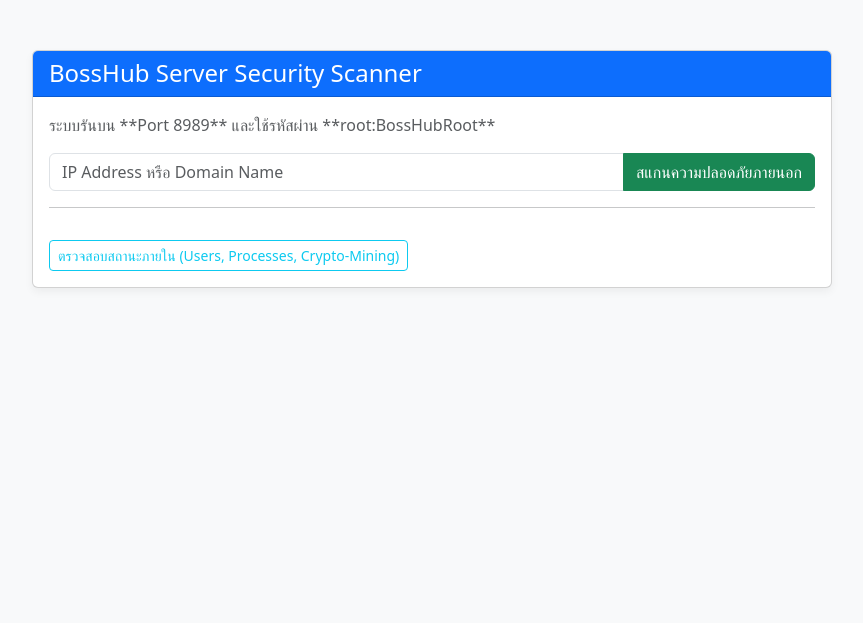
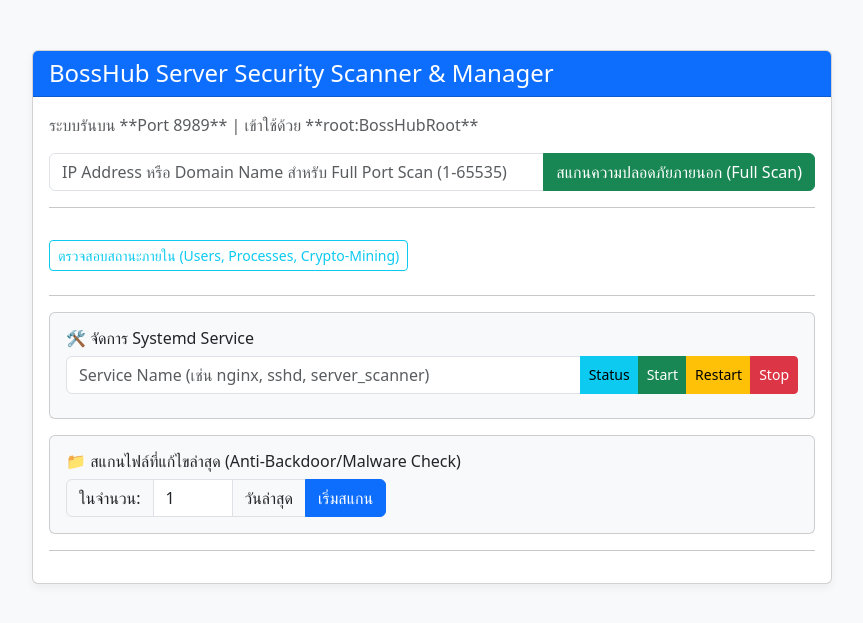
Before and after one commit to bsae99465/security, a Flask app: template templates/index.html in a window 1280 px wide. Shown: the top 623 px of the page, without its empty margins (208-1071 px from the left). Run offline with Flask 3, Linux system fonts and the light colour scheme; the template is opened without the code that fills it, so the values that code supplies are empty.

Commit message:
Update index.html

```diff
--- a/templates/index.html
+++ b/templates/index.html
@@ -27,16 +27,16 @@
 <div class="container">
     <div class="card scanner-card">
         <div class="card-header bg-primary text-white">
-            <h4 class="mb-0">BossHub Server Security Scanner</h4>
+            <h4 class="mb-0">BossHub Server Security Scanner & Manager</h4>
         </div>
         <div class="card-body">
-            <p class="text-muted">ระบบรันบน **Port 8989** และใช้รหัสผ่าน **root:BossHubRoot**</p>
+            <p class="text-muted">ระบบรันบน **Port 8989** | เข้าใช้ด้วย **root:BossHubRoot**</p>
 
             <form id="scanForm">
                 <div class="input-group mb-3">
-                    <input type="text" class="form-control" id="targetInput" placeholder="IP Address หรือ Domain Name" required>
+                    <input type="text" class="form-control" id="targetInput" placeholder="IP Address หรือ Domain Name สำหรับ Full Port Scan (1-65535)" required>
                     <button class="btn btn-success" type="submit" id="scanBtn">
-                        <span id="btnText">สแกนความปลอดภัยภายนอก</span>
+                        <span id="btnText">สแกนความปลอดภัยภายนอก (Full Scan)</span>
                         <span id="spinner" class="spinner-border spinner-border-sm d-none" role="status" aria-hidden="true"></span>
                     </button>
                 </div>
@@ -44,15 +44,39 @@
 
             <hr>
 
+            <button class="btn btn-outline-info btn-sm mt-3" type="button" onclick="runInternalCheck()">
+                ตรวจสอบสถานะภายใน (Users, Processes, Crypto-Mining)
+            </button>
+
+            <hr class="mt-4">
+            <div class="card bg-light p-3">
+                <h6>🛠️ จัดการ Systemd Service</h6>
+                <div class="input-group mb-2">
+                    <input type="text" class="form-control" id="serviceNameInput" placeholder="Service Name (เช่น nginx, sshd, server_scanner)">
+                    <button class="btn btn-sm btn-info" onclick="manageService('status')">Status</button>
+                    <button class="btn btn-sm btn-success" onclick="manageService('start')">Start</button>
+                    <button class="btn btn-sm btn-warning" onclick="manageService('restart')">Restart</button>
+                    <button class="btn btn-sm btn-danger" onclick="manageService('stop')">Stop</button>
+                </div>
+            </div>
+
+            <div class="card bg-light p-3 mt-3">
+                <h6>📁 สแกนไฟล์ที่แก้ไขล่าสุด (Anti-Backdoor/Malware Check)</h6>
+                <div class="input-group">
+                    <span class="input-group-text">ในจำนวน:</span>
+                    <input type="number" class="form-control" id="daysInput" value="1" min="1" style="max-width: 80px;">
+                    <span class="input-group-text">วันล่าสุด</span>
+                    <button class="btn btn-primary" onclick="scanLatestFiles()">เริ่มสแกน</button>
+                </div>
+            </div>
+
+            <hr>
+
             <div id="resultContainer" class="mt-4 d-none">
-                <h5>ผลการสแกนสำหรับ: <span id="targetName" class="text-primary"></span></h5>
+                <h5>ผลลัพธ์สำหรับ: <span id="targetName" class="text-primary"></span></h5>
                 <div id="scanResults">
                     </div>
             </div>
-
-            <button class="btn btn-outline-info btn-sm mt-3" type="button" onclick="runInternalCheck()">
-                ตรวจสอบสถานะภายใน (Users, Processes, Crypto-Mining)
-            </button>
 
         </div>
     </div>
@@ -61,16 +85,17 @@
 <script>
     // --- Configuration ---
     const API_HOST = window.location.hostname;
-    const LISTEN_PORT = 8989; // ใช้ Port 8989
+    const LISTEN_PORT = 8989;
 
     // API Endpoints
     const EXTERNAL_API_URL = `http://${API_HOST}:${LISTEN_PORT}/api/scan/external`;
     const INTERNAL_API_URL = `http://${API_HOST}:${LISTEN_PORT}/api/scan/internal`;
+    const SERVICE_API_URL = `http://${API_HOST}:${LISTEN_PORT}/api/manage/service`;
+    const FILES_API_URL = `http://${API_HOST}:${LISTEN_PORT}/api/scan/latest_files`;
 
-    // รหัสผ่านสำหรับ Basic Auth (root:BossHubRoot)
+    // Basic Auth Credentials
     const AUTH_USERNAME = 'root';
     const AUTH_PASSWORD = 'BossHubRoot';
-    // เข้ารหัส Base64 สำหรับ Header
     const AUTH_TOKEN = 'Basic ' + btoa(AUTH_USERNAME + ':' + AUTH_PASSWORD);
 
     // DOM Elements
@@ -90,93 +115,134 @@
             btnText.textContent = 'กำลังสแกน...';
             spinner.classList.remove('d-none');
         } else {
-            btnText.textContent = 'สแกนความปลอดภัยภายนอก';
+            btnText.textContent = 'สแกนความปลอดภัยภายนอก (Full Scan)';
             spinner.classList.add('d-none');
         }
     }
 
-    // --- External Scan Logic ---
+    // Generic fetch handler with Auth
+    async function apiFetch(url, method = 'GET', body = null) {
+        const options = {
+            method: method,
+            headers: {
+                'Authorization': AUTH_TOKEN
+            }
+        };
+
+        if (body) {
+            options.headers['Content-Type'] = 'application/json';
+            options.body = JSON.stringify(body);
+        }
+
+        const response = await fetch(url, options);
+
+        if (response.status === 401) {
+            throw new Error("Authentication Failed: โปรดตรวจสอบ Username/Password (root:BossHubRoot)");
+        }
+
+        const data = await response.json();
+
+        if (!response.ok || data.status === 'failed' || data.error) {
+            throw new Error(data.error || data.details || "Unknown API Error");
+        }
+
+        return data;
+    }
+
+    // --- 1. External Scan Logic ---
     form.addEventListener('submit', async (e) => {
         e.preventDefault();
         const target = targetInput.value.trim();
         if (!target) return;
 
         targetName.textContent = target;
-        scanResults.innerHTML = '<p class="text-warning">การสแกนอาจใช้เวลา โปรดรอสักครู่...</p>';
+        scanResults.innerHTML = '<p class="text-warning">การสแกน Full Port (1-65535) อาจใช้เวลานาน โปรดรอสักครู่...</p>';
         resultContainer.classList.remove('d-none');
         toggleButton(true);
 
         try {
-            const response = await fetch(EXTERNAL_API_URL, {
-                method: 'POST',
-                headers: {
-                    'Content-Type': 'application/json',
-                    'Authorization': AUTH_TOKEN // เพิ่ม Authorization Header
-                },
-                body: JSON.stringify({ target: target })
-            });
-
-            // Handle 401 Unauthorized (Basic Auth Failure)
-            if (response.status === 401) {
-                 scanResults.innerHTML = `<div class="alert alert-danger"><strong>Authentication Failed:</strong> ไม่สามารถเข้าถึง API ได้ โปรดตรวจสอบ Username/Password (root:BossHubRoot)</div>`;
-                 return;
-            }
-
-            const data = await response.json();
-
-            if (!response.ok) {
-                scanResults.innerHTML = `<div class="alert alert-danger"><strong>API Error:</strong> ${data.error || 'Unknown Error'}</div>`;
-                return;
-            }
-
-            // Render results
+            const data = await apiFetch(EXTERNAL_API_URL, 'POST', { target: target });
             scanResults.innerHTML = formatExternalResults(data);
-
         } catch (error) {
-            scanResults.innerHTML = `<div class="alert alert-danger"><strong>Connection Error:</strong> ไม่สามารถเชื่อมต่อกับ Backend API (${EXTERNAL_API_URL}) ได้ โปรดตรวจสอบว่า service รันอยู่บน Port 8989</div>`;
-            console.error('Fetch error:', error);
+            scanResults.innerHTML = `<div class="alert alert-danger"><strong>Error:</strong> ${error.message}. ตรวจสอบ Service และ Port 8989</div>`;
         } finally {
             toggleButton(false);
         }
     });
 
-    // --- Internal Check Logic ---
+    // --- 2. Internal Check Logic ---
     async function runInternalCheck() {
         targetName.textContent = API_HOST;
         scanResults.innerHTML = '<p class="text-warning">กำลังตรวจสอบสถานะภายใน...</p>';
         resultContainer.classList.remove('d-none');
 
         try {
-            const response = await fetch(INTERNAL_API_URL, {
-                method: 'GET',
-                headers: {
-                    'Authorization': AUTH_TOKEN // เพิ่ม Authorization Header
-                }
-            });
+            const data = await apiFetch(INTERNAL_API_URL, 'GET');
+            scanResults.innerHTML = formatInternalResults(data);
+        } catch (error) {
+            scanResults.innerHTML = `<div class="alert alert-danger"><strong>Error:</strong> ${error.message}</div>`;
+        }
+    }
 
-            // Handle 401 Unauthorized (Basic Auth Failure)
-            if (response.status === 401) {
-                 scanResults.innerHTML = `<div class="alert alert-danger"><strong>Authentication Failed:</strong> ไม่สามารถเข้าถึง API ได้ โปรดตรวจสอบ Username/Password (root:BossHubRoot)</div>`;
-                 return;
+    // --- 3. Service Management Logic ---
+    async function manageService(action) {
+        const serviceName = document.getElementById('serviceNameInput').value.trim();
+        if (!serviceName) {
+            alert("กรุณาใส่ชื่อ Service ก่อนดำเนินการ!");
+            return;
+        }
+
+        targetName.textContent = `Service: ${serviceName}`;
+        scanResults.innerHTML = `<p class="text-warning">กำลังดำเนินการ ${action} สำหรับ ${serviceName}...</p>`;
+        resultContainer.classList.remove('d-none');
+
+        try {
+            const data = await apiFetch(SERVICE_API_URL, 'POST', { service: serviceName, action: action });
+
+            if (action === 'status') {
+                scanResults.innerHTML = `
+                    <h6>✅ สถานะ Service: ${serviceName}</h6>
+                    <pre>${data.summary}</pre>
+                    <button class="btn btn-sm btn-outline-secondary mt-2" data-bs-toggle="collapse" data-bs-target="#fullStatusOutput">ดู Output ทั้งหมด</button>
+                    <div class="collapse mt-2" id="fullStatusOutput">
+                        <pre>${data.full_output}</pre>
+                    </div>
+                `;
+            } else {
+                scanResults.innerHTML = `<div class="alert alert-success"><strong>สำเร็จ:</strong> ${data.message}</div>`;
             }
 
-            const data = await response.json();
-
-            if (!response.ok) {
-                scanResults.innerHTML = `<div class="alert alert-danger"><strong>API Error:</strong> ${data.error || 'Unknown Error'}</div>`;
-                return;
-            }
-
-            scanResults.innerHTML = formatInternalResults(data);
-
         } catch (error) {
-            scanResults.innerHTML = `<div class="alert alert-danger"><strong>Connection Error:</strong> ไม่สามารถเชื่อมต่อกับ Backend API (${INTERNAL_API_URL}) ได้ โปรดตรวจสอบว่า service รันอยู่บน Port 8989</div>`;
-            console.error('Fetch error:', error);
+            scanResults.innerHTML = `<div class="alert alert-danger"><strong>จัดการ Service ล้มเหลว:</strong> ${error.message}</div>`;
         }
     }
 
 
-    // --- Result Formatting Functions ---
+    // --- 4. Latest Files Scan Logic ---
+    async function scanLatestFiles() {
+        const days = document.getElementById('daysInput').value;
+
+        targetName.textContent = `ไฟล์ที่แก้ไขใน ${days} วันล่าสุด`;
+        scanResults.innerHTML = '<p class="text-warning">กำลังรันคำสั่ง find บนระบบ อาจใช้เวลาสักครู่...</p>';
+        resultContainer.classList.remove('d-none');
+
+        try {
+            const data = await apiFetch(FILES_API_URL, 'POST', { days: parseInt(days) });
+
+            const fileList = data.files.join('\n');
+
+            scanResults.innerHTML = `
+                <h6>✅ พบ ${data.file_count} ไฟล์ที่แก้ไขใน ${data.days} วัน</h6>
+                <p class="text-muted">รายการไฟล์ที่มีการเปลี่ยนแปลงล่าสุด:</p>
+                <pre>${fileList || 'ไม่พบไฟล์ที่ตรงเงื่อนไข'}</pre>
+            `;
+
+        } catch (error) {
+            scanResults.innerHTML = `<div class="alert alert-danger"><strong>สแกนไฟล์ล้มเหลว:</strong> ${error.message}</div>`;
+        }
+    }
+
+    // --- Result Formatting Functions (Unchanged) ---
 
     function formatExternalResults(data) {
         let html = '';
@@ -190,7 +256,7 @@
 
         // Ports and Services
         if (hostStatus.ports && hostStatus.ports.length > 0) {
-            html += `<h6 class="mt-3">1. & 5. ตรวจสอบ Port และ Service ที่เปิดอยู่</h6>`;
+            html += `<h6 class="mt-3">1. & 5. ตรวจสอบ Port (${hostStatus.ports.length} ports open) และ Service ที่เปิดอยู่</h6>`;
             html += `<table class="table table-sm table-striped"><thead><tr><th>Port</th><th>State</th><th>Service</th><th>Product / Version</th></tr></thead><tbody>`;
             hostStatus.ports.forEach(p => {
                 html += `<tr>
@@ -202,7 +268,7 @@
             });
             html += `</tbody></table>`;
         } else {
-            html += `<div class="alert alert-info mt-3">ไม่พบ Port ที่เปิดอยู่ หรือ Host ปิดอยู่</div>`;
+            html += `<div class="alert alert-info mt-3">ไม่พบ Port ที่เปิดอยู่</div>`;
         }
 
         // Security Headers
```
